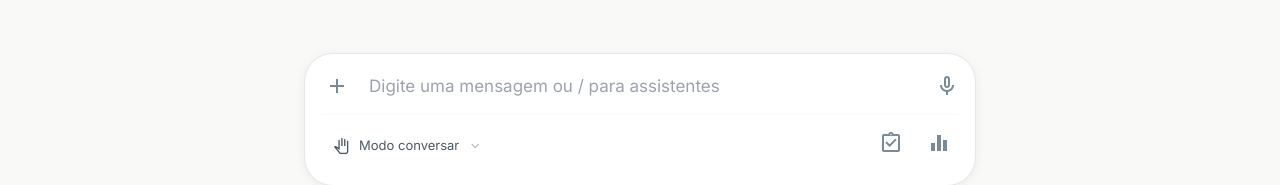
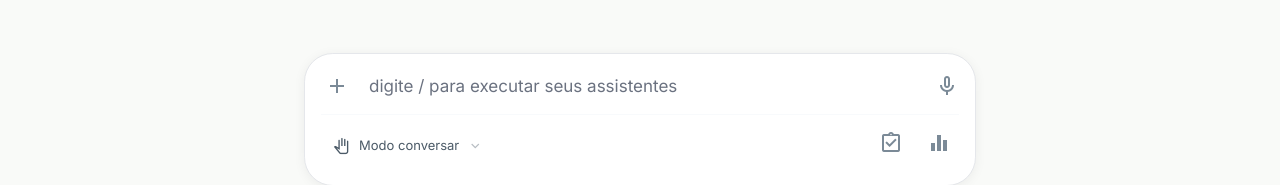
Before and after one commit to leonardorsolar/mvp-jumpad, a React (Vite) app: page / in a window 1280 px wide. Shown: the part 562-747 px from the top of the page. Built offline with nearby package versions, Linux system fonts and the light colour scheme.

Commit message:
feat: Add animated placeholder to input bar
Implement a rotating and fading placeholder in the input bar to provide dynamic usage hints to users.

```diff
--- a/components/InputBar.tsx
+++ b/components/InputBar.tsx
@@ -24,6 +24,11 @@ const MOCK_ASSISTANTS: Assistant[] = [
   { id: '3', name: 'Assistente de Tradução', command: '/traducao', icon: 'translate' },
 ];
 
+const PLACEHOLDER_MESSAGES = [
+  "Como posso ajudar você?",
+  "digite / para executar seus assistentes"
+];
+
 const InputBar: React.FC<InputBarProps> = ({ onSendMessage, disabled, onOpenVoice, onOpenWorkflow }) => {
   const [input, setInput] = useState('');
   const [mode, setMode] = useState<InteractionMode>('conversar');
@@ -31,6 +36,10 @@ const InputBar: React.FC<InputBarProps> = ({ onSendMessage, disabled, onOpenVoic
   const [isAddMenuOpen, setIsAddMenuOpen] = useState(false);
   const [isWorkflowMenuOpen, setIsWorkflowMenuOpen] = useState(false);
   const [isCommandMenuOpen, setIsCommandMenuOpen] = useState(false);
+
+  // Estados para animação do placeholder
+  const [placeholderIndex, setPlaceholderIndex] = useState(0);
+  const [isPlaceholderFading, setIsPlaceholderFading] = useState(false);
 
   const dropdownRef = useRef<HTMLDivElement>(null);
   const addMenuRef = useRef<HTMLDivElement>(null);
@@ -88,6 +97,19 @@ const InputBar: React.FC<InputBarProps> = ({ onSendMessage, disabled, onOpenVoic
     onOpenVoice();
   };
 
+  // Efeito para alternar o placeholder com animação
+  useEffect(() => {
+    const interval = setInterval(() => {
+      setIsPlaceholderFading(true);
+      setTimeout(() => {
+        setPlaceholderIndex((prev) => (prev + 1) % PLACEHOLDER_MESSAGES.length);
+        setIsPlaceholderFading(false);
+      }, 500); // Tempo para o fade-out completar
+    }, 4000); // Troca a cada 4 segundos
+
+    return () => clearInterval(interval);
+  }, []);
+
   useEffect(() => {
     const handleClickOutside = (event: MouseEvent) => {
       const target = event.target as Node;
@@ -143,7 +165,7 @@ const InputBar: React.FC<InputBarProps> = ({ onSendMessage, disabled, onOpenVoic
 
         <div className="bg-white border border-[#e5e7eb] rounded-[1.8rem] p-4 flex flex-col gap-3 shadow-[0_2px_12px_rgba(0,0,0,0.06)]">
 
-          <div className="flex items-center gap-2">
+          <div className="flex items-center gap-2 relative">
             <div className="relative" ref={addMenuRef}>
               <button
                 onClick={() => {
@@ -177,16 +199,19 @@ const InputBar: React.FC<InputBarProps> = ({ onSendMessage, disabled, onOpenVoic
               )}
             </div>
 
+            <div className="relative flex-1 flex items-center">
               <input
                 ref={inputRef}
-              className="w-full bg-transparent border-none text-[17px] text-[#2c3137] placeholder:text-[#9ca3af] px-2 py-1 focus:ring-0"
-              placeholder="Digite uma mensagem ou / para assistentes"
+                className={`w-full bg-transparent border-none text-[17px] text-[#2c3137] px-2 py-1 focus:ring-0 transition-opacity duration-300 ${isPlaceholderFading && !input ? 'opacity-50' : 'opacity-100'}`}
+                placeholder={PLACEHOLDER_MESSAGES[placeholderIndex]}
                 type="text"
                 value={input}
                 onChange={handleInputChange}
                 onKeyDown={handleKeyDown}
                 disabled={disabled}
               />
+              {/* Overlay invisível apenas para garantir que a classe 'placeholder:text' não conflite com nossa animação manual de opacidade se quisermos algo mais complexo no futuro */}
+            </div>
 
             {input.trim() ? (
                <button
```
Lines whose indentation alone changed are shown as unchanged.
